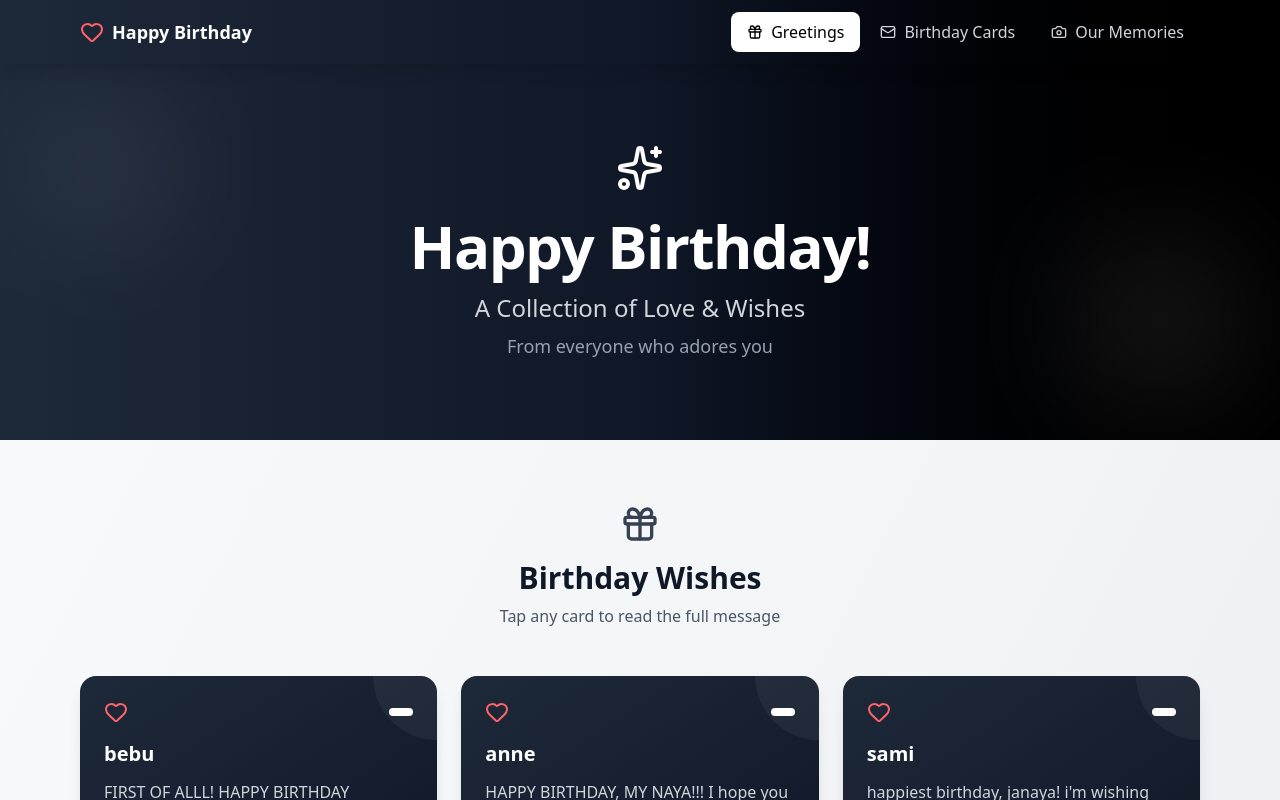
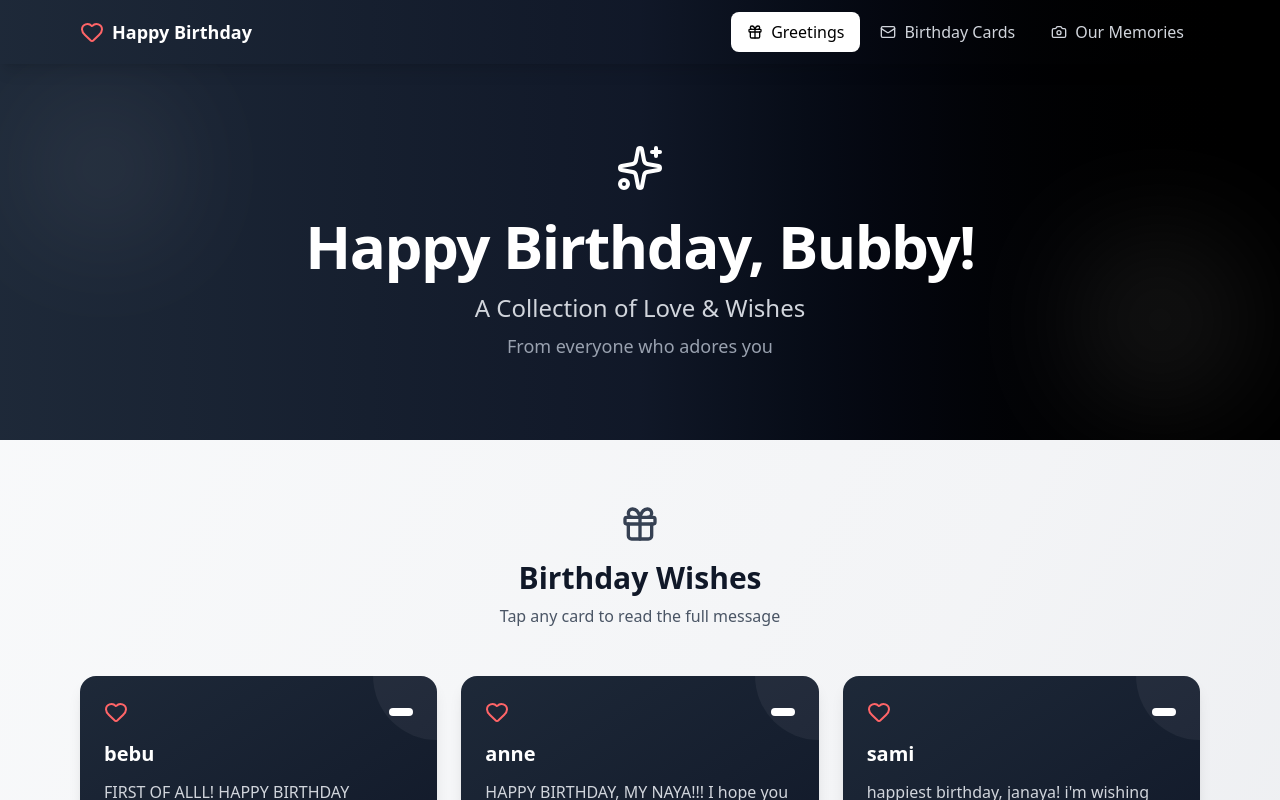
Before and after one commit to jeremycoderwth/bday_greetings, a React (Vite) app: page / in a window 1280 px wide. Shown: the top 800 px of the page. Built offline with nearby package versions, Linux system fonts and the light colour scheme.

Commit message:
Updated the heading Hero.jsx

```diff
--- a/src/components/Hero.jsx
+++ b/src/components/Hero.jsx
@@ -14,7 +14,7 @@ const Hero = ({ currentPage }) => {
           <Sparkles className="w-12 h-12 animate-pulse" />
         </div>
         <h1 className="text-5xl md:text-6xl font-bold mb-4 tracking-tight">
-          Happy Birthday!
+          Happy Birthday, Bubby!
         </h1>
         <p className="text-xl md:text-2xl text-gray-300 mb-2">
           {currentPage === "greetings" && "A Collection of Love & Wishes"}
```
